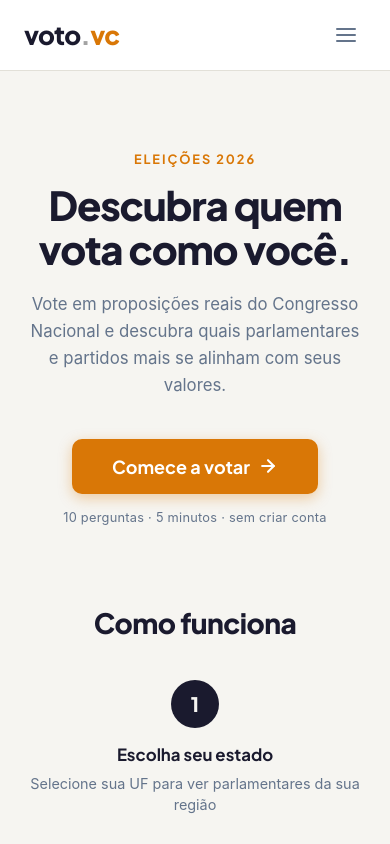
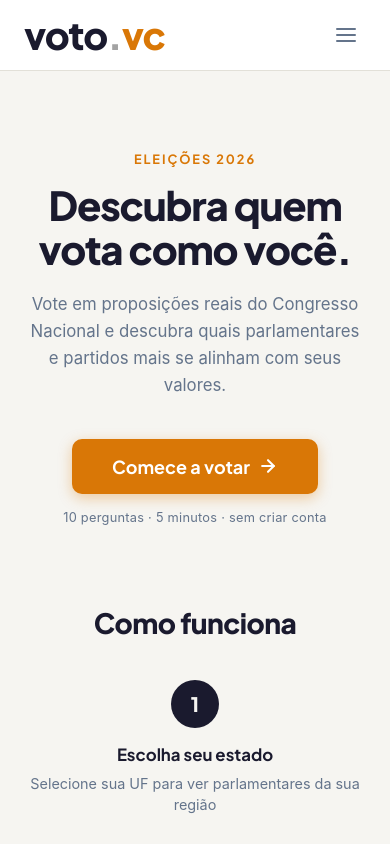
Before and after one commit to LeoooDias/voto-vc, a SvelteKit app in the folder frontend/: page / in a window 390 px wide. Shown: the top 844 px of the page. Built offline with nearby package versions, Linux system fonts and the light colour scheme; no server answers.

Commit message:
Enhance logo text styles for improved visibility and branding
Updated the font size and weight of the logo text in the layout to enhance its prominence and visual appeal. These changes aim to improve the overall user experience and ensure better alignment with the application's design aesthetics.

```diff
--- a/frontend/src/routes/+layout.svelte
+++ b/frontend/src/routes/+layout.svelte
@@ -231,8 +231,8 @@
 
 	.logo-text {
 		font-family: var(--font-heading);
-		font-size: 2rem;
-		font-weight: 800;
+		font-size: 3rem;
+		font-weight: 900;
 		letter-spacing: -0.03em;
 		line-height: 1;
 	}
@@ -447,7 +447,7 @@
 		}
 
 		.logo-text {
-			font-size: 1.625rem;
+			font-size: 2.4rem;
 		}
 
 		.hamburger {
```
